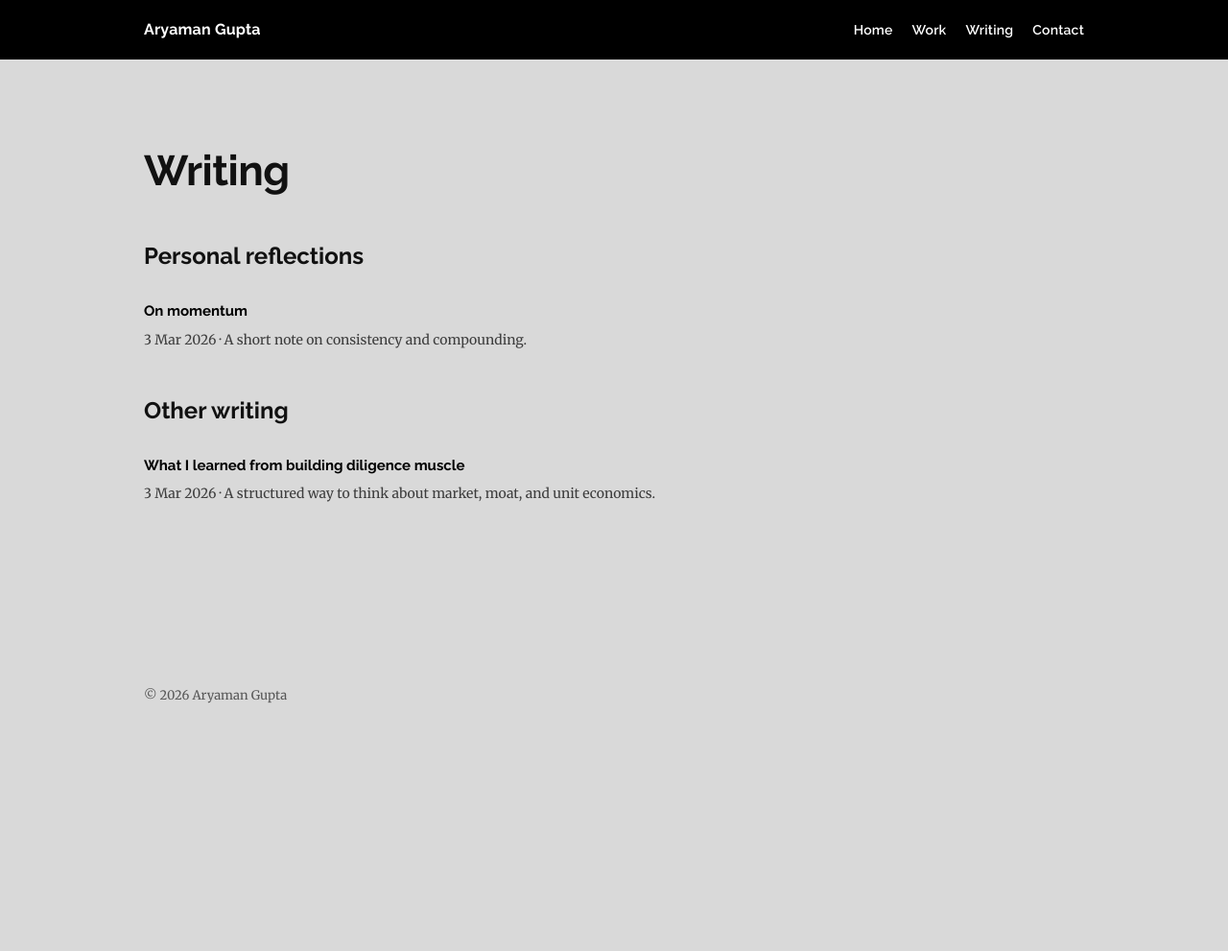
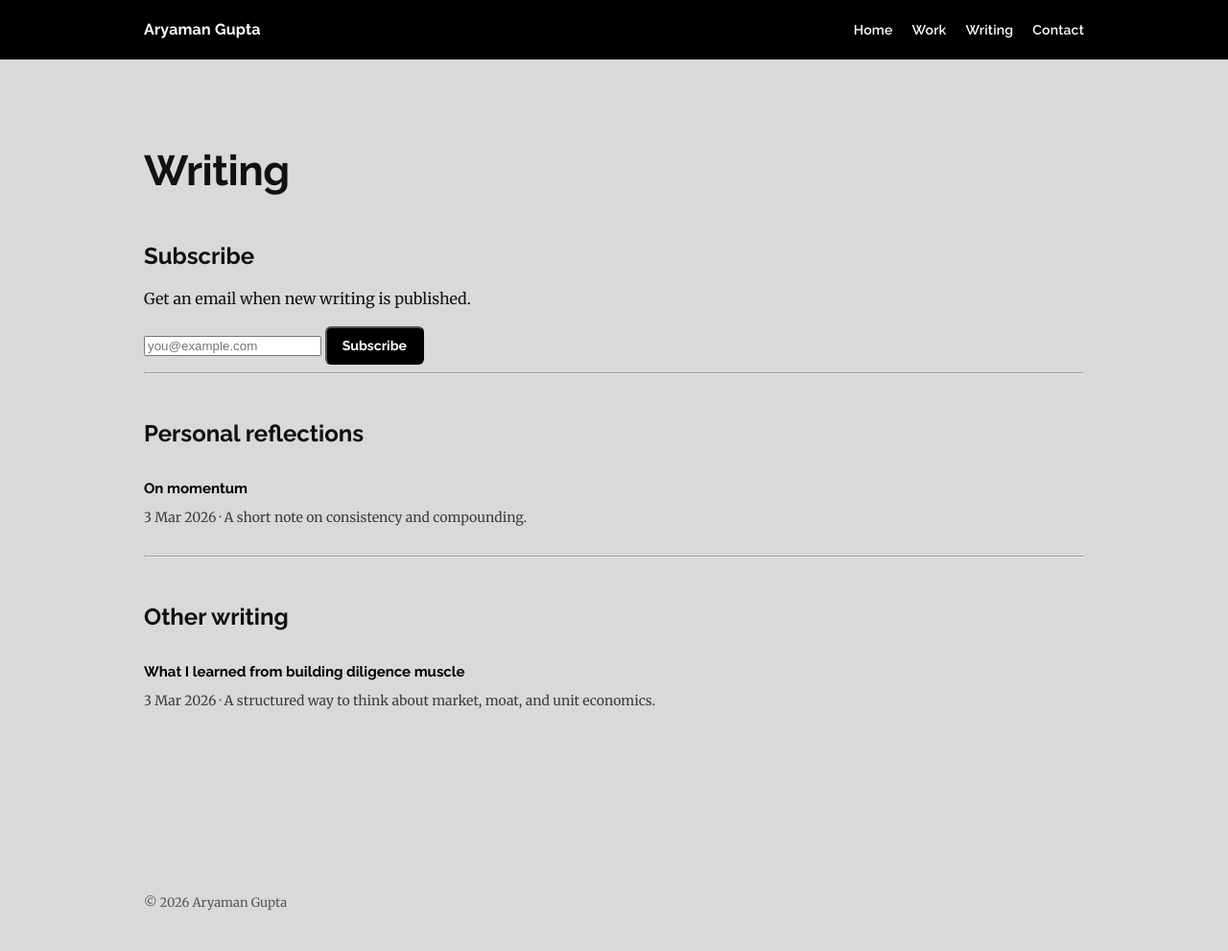
Before and after one commit to kungfumonk29/kungfumonk29.github.io, a Jekyll site: the page built from writing.md, in a window 1280 px wide. Shown: the whole page at 96% size. Built offline with Jekyll 4.4.1, drawn with Linux system fonts in a browser that asks for light colours; before the commit the page ends 900 px from its top, so only the background shows below that.

Commit message:
Update writing.md

```diff
--- a/writing.md
+++ b/writing.md
@@ -5,22 +5,58 @@ title: Writing
 
 # Writing
 
+<div class="subscribe-box">
+  <h2>Subscribe</h2>
+  <p>Get an email when new writing is published.</p>
+
+  <form
+    action="https://buttondown.com/api/emails/embed-subscribe/YOUR_USERNAME"
+    method="post"
+    target="popupwindow"
+    onsubmit="window.open('https://buttondown.com/YOUR_USERNAME', 'popupwindow')"
+    class="embeddable-buttondown-form"
+  >
+    <input
+      type="email"
+      name="email"
+      id="bd-email"
+      placeholder="you@example.com"
+      required
+    >
+    <button class="button" type="submit">Subscribe</button>
+  </form>
+</div>
+
+---
+
 ## Personal reflections
+
 {% for post in site.posts %}
 {% if post.categories contains "reflections" %}
+
 <div class="list">
   <a class="item" href="{{ post.url | relative_url }}">{{ post.title }}</a>
-  <div class="meta">{{ post.date | date: "%-d %b %Y" }} · {{ post.excerpt }}</div>
+  <div class="meta">
+    {{ post.date | date: "%-d %b %Y" }} · {{ post.excerpt }}
+  </div>
 </div>
+
 {% endif %}
 {% endfor %}
 
+---
+
 ## Other writing
+
 {% for post in site.posts %}
 {% if post.categories contains "writing" %}
+
 <div class="list">
   <a class="item" href="{{ post.url | relative_url }}">{{ post.title }}</a>
-  <div class="meta">{{ post.date | date: "%-d %b %Y" }} · {{ post.excerpt }}</div>
+  <div class="meta">
+    {{ post.date | date: "%-d %b %Y" }} · {{ post.excerpt }}
+  </div>
 </div>
+
 {% endif %}
 {% endfor %}
```
